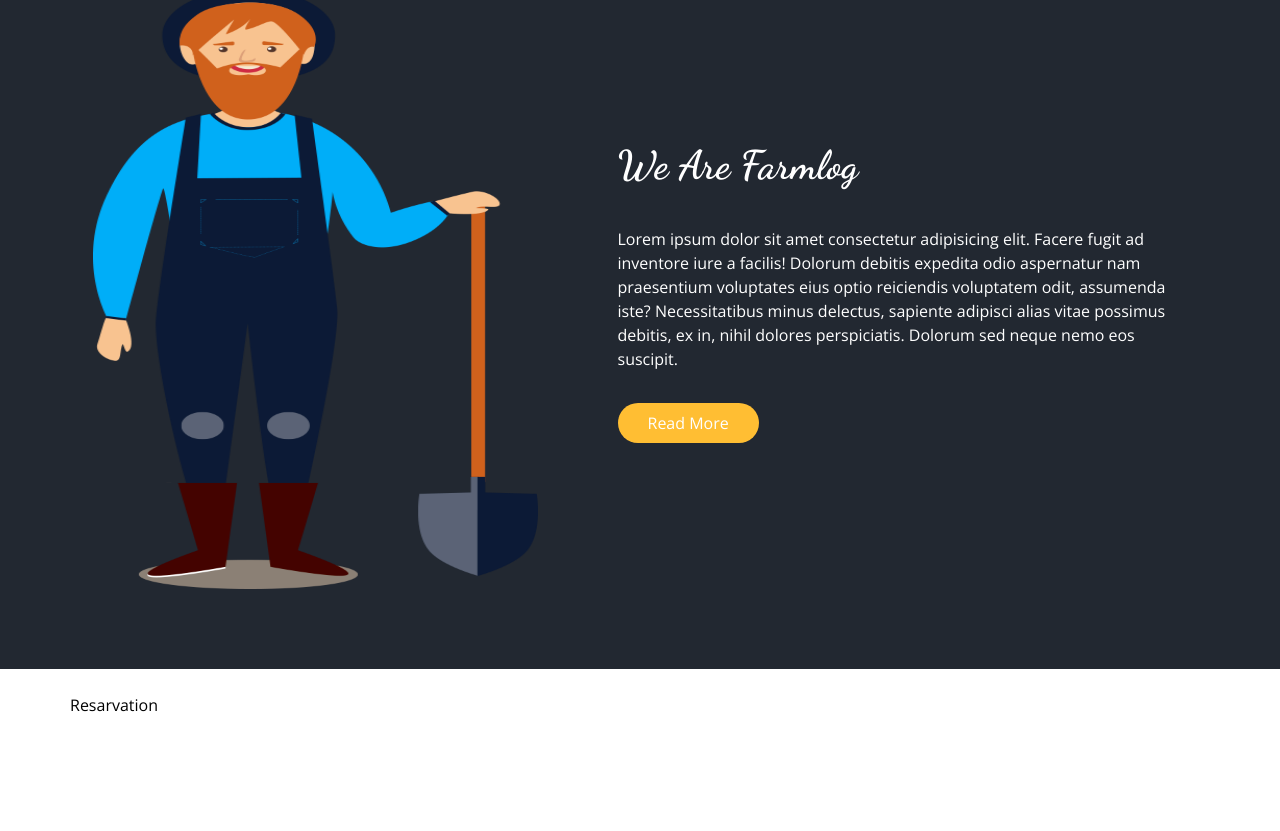
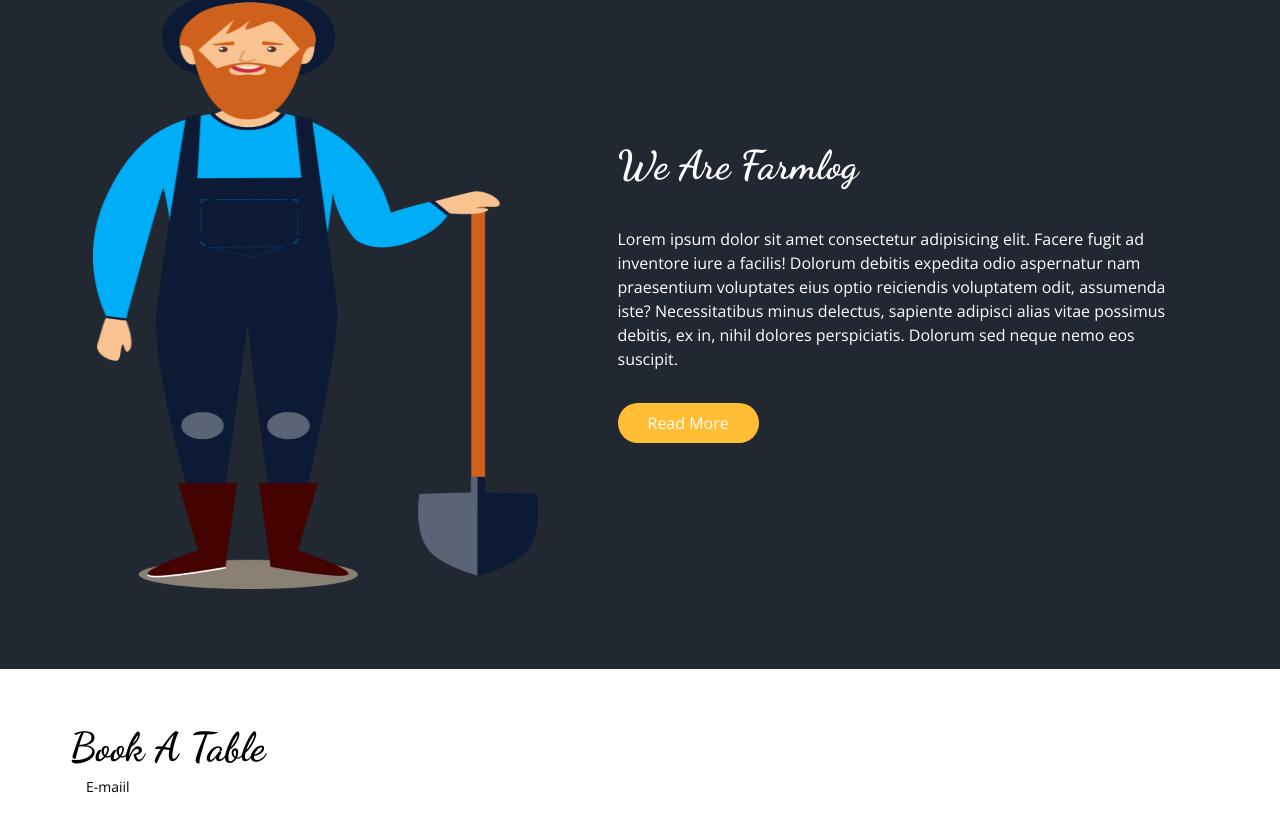
Before and after one commit to ozbek2o/Farmlog, a Next.js app: page / in a window 1280 px wide. Shown: the part 2885-3716 px from the top of the page. Before the commit the page ends 3626 px from the top, so only its background shows below. Built offline with nearby package versions, Linux system fonts and the light colour scheme.

Commit message:
reservation2

```diff
--- a/components/Resarvation.jsx
+++ b/components/Resarvation.jsx
@@ -1,8 +1,17 @@
 import React from 'react'
-
+import Title from './ui/Title'
+import Input from './form/Input'
 const Resarvation = () => {
   return (
-    <div className='container mx-auto py-6 '> Resarvation</div>
+    <div className='container mx-auto py-12 '>
+    <div>
+        <Title addClass="text-[40px]">Book A Table</Title>
+    </div>
+    <div>
+        <Input/>
+    </div>
+    <div></div>
+    </div>
   )
 }
 
```
